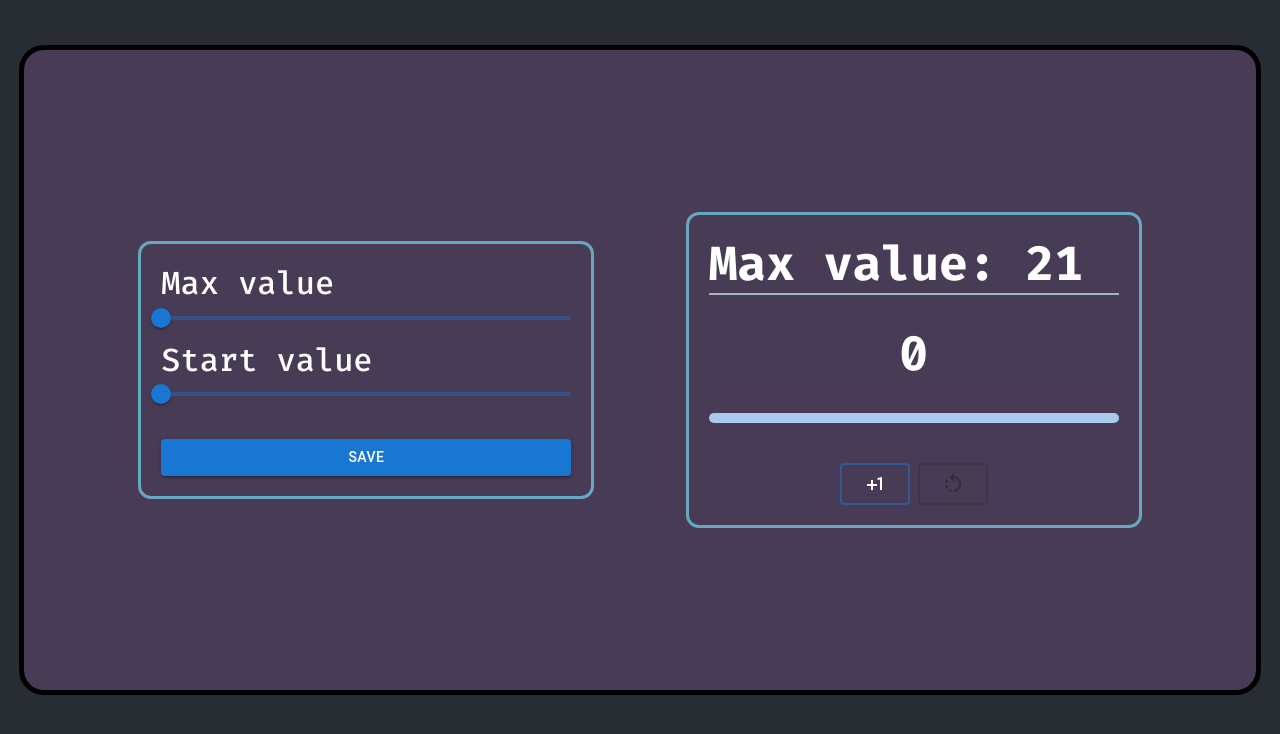
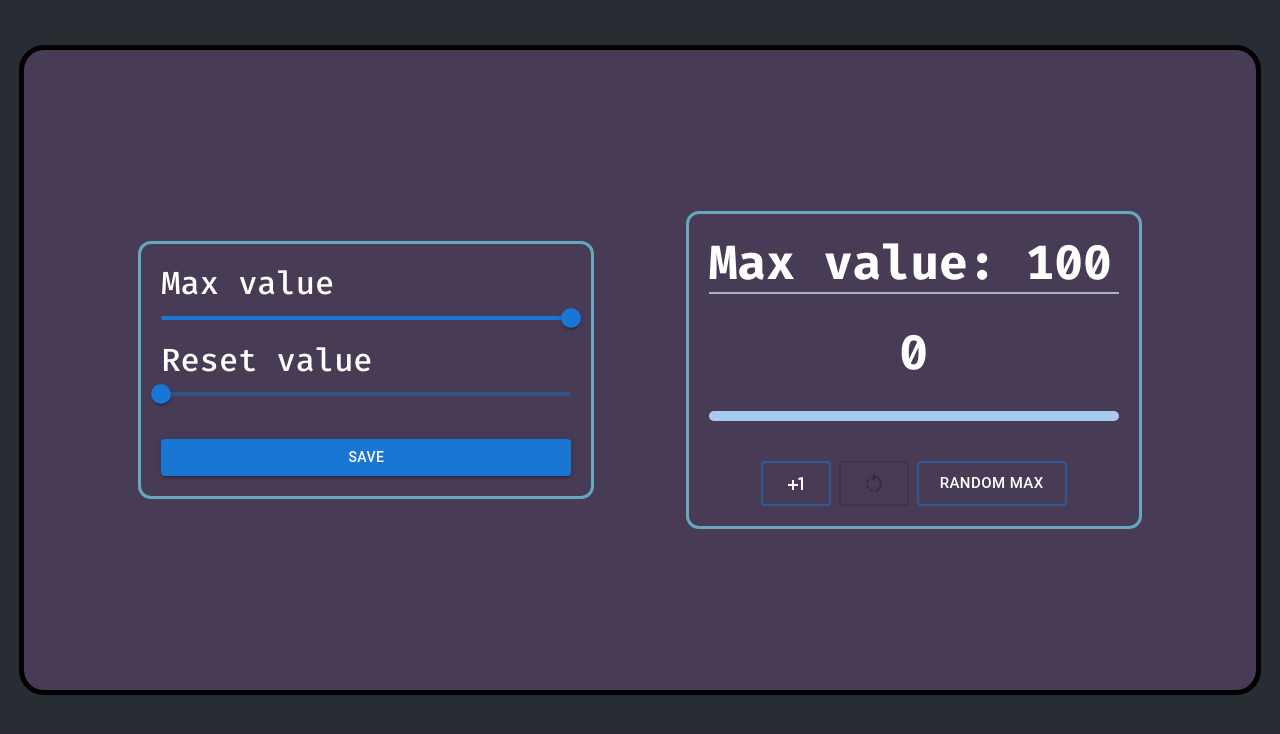
Before and after one commit to yahty01/mini-apps, a React (Create React App) app: page / in a window 1280 px wide. Shown: the top 734 px of the page. Built offline with nearby package versions, Linux system fonts and the light colour scheme.

Commit message:
ref(logic)

```diff
--- a/src/layout/counter/Counter.tsx
+++ b/src/layout/counter/Counter.tsx
@@ -1,5 +1,5 @@
 import * as React from 'react';
-import {useState} from "react";
+import {useRef, useState} from "react";
 import {DisplayCounterValue} from "./DisplayCounterValue";
 import {theme} from "../../styles/theme";
 import Stack from '@mui/material/Stack';
@@ -15,11 +15,13 @@ const generateRandomMaxValue = () => Math.round(Math.random() * 20) + 1;
 
 export const Counter = () => {
 	const [counterValue, setCounterValue] = useState<number>(0);
-	const [maxValue, setMaxValue] = useState<number>(generateRandomMaxValue);
+	const [maxValue, setMaxValue] = useState<number>(100);
+
+	const startValue = useRef<number>(0);
 
 	const OptionsSaved = (max: number, start: number) => {
 		setMaxValue(max)
-		setCounterValue( start)
+		startValue.current = ( start)
 	}
 	const isMaxValue = counterValue >= maxValue
 
@@ -28,7 +30,12 @@ export const Counter = () => {
 		: setCounterValue(counterValue)
 
 	const reset = () => {
-		setCounterValue(0);
+		setCounterValue(startValue.current);
+	}
+
+	const setRandomValue = () => {
+		setMaxValue(generateRandomMaxValue())
+		reset()
 	}
 
 
@@ -37,12 +44,13 @@ export const Counter = () => {
 
 	return (
 		<StyledMainDIv>
-			<CounterOptions OptionsSaved={OptionsSaved}/>
+			<CounterOptions OptionsSaved={OptionsSaved} maxValue={maxValue} startValue={startValue}/>
 			<StyledCounter>
 				<DisplayCounterValue
 					maxValue={maxValue}
 					isMaxValue={isMaxValue}
-					counterValue={counterValue}/>
+					counterValue={counterValue}
+				/>
 				<StyledStack spacing={1} direction="row" justifyContent={"center"}>
 					<StyledButton
 						variant='outlined'
@@ -57,6 +65,11 @@ export const Counter = () => {
 						color={maxValue === counterValue ? "error" : "primary"}
 						size="large"
 					><RotateLeftIcon /></StyledButton>
+					<StyledButton
+						variant='outlined'
+						onClick={setRandomValue}
+						size="large"
+					>Random max</StyledButton>
 				</StyledStack>
 			</StyledCounter>
 		</StyledMainDIv>
--- a/src/layout/counter/counterOptions/CounterOptions.tsx
+++ b/src/layout/counter/counterOptions/CounterOptions.tsx
@@ -5,32 +5,38 @@ import {theme} from "../../../styles/theme";
 import Stack from "@mui/material/Stack";
 import {Slider} from "@mui/material";
 import Button from "@mui/material/Button";
-import {useState} from "react";
+import {MutableRefObject, useEffect, useState} from "react";
 
 type CounterOptionsProps = {
 	OptionsSaved: (max: number, start: number) => void
+	maxValue: number
+	startValue:  MutableRefObject<number>
 };
 
-export const CounterOptions = ({OptionsSaved}: CounterOptionsProps) => {
-	const [maxValue, setMaxValue] = useState<number>(0);
-	const [startValue, setStartValue] = useState<number>(0);
+export const CounterOptions = ({OptionsSaved, maxValue, startValue}: CounterOptionsProps) => {
+	const [maxOptionsValue, setMaxOptionsValue] = useState<number>(0);
+	const [startOptionsValue, setStartOptionsValue] = useState<number>(0);
 
-	const onChangeMaxValueHandler = (_: Event, newValue: number | number[]) => setMaxValue(newValue as number); // _ показывает что параметр намеренно не используется
-	const onChangeStartValueHandler = (_: Event, newValue: number | number[]) => setStartValue(newValue as number);
+	useEffect(()=>{
+		setMaxOptionsValue(maxValue)
+	},[maxValue])
 
-	const onCLickSaveHandler = () => OptionsSaved(maxValue, startValue)
+	const onChangeMaxValueHandler = (_: Event, newValue: number | number[]) => setMaxOptionsValue(newValue as number); // _ показывает что параметр намеренно не используется
+	const onChangeStartValueHandler = (_: Event, newValue: number | number[]) => setStartOptionsValue(newValue as number);
+
+	const onCLickSaveHandler = () => OptionsSaved(maxOptionsValue, startOptionsValue)
 
 	return (
 		<StyledCounterOptions>
 			<Stack>
 				<div>
 					<span>Max value</span>
-					<StyledSlider defaultValue={0} aria-label="Default" valueLabelDisplay="auto" value={maxValue} onChange={onChangeMaxValueHandler}/>
+					<StyledSlider defaultValue={0} aria-label="Default" valueLabelDisplay="auto" value={maxOptionsValue} onChange={onChangeMaxValueHandler}/>
 				</div>
 				<div>
-					<span>Start value</span>
+					<span>Reset value</span>
 					<Stack direction="row" spacing={1}>
-						<StyledSlider defaultValue={0} aria-label="Default" valueLabelDisplay="auto" value={startValue} onChange={onChangeStartValueHandler}/>
+						<StyledSlider defaultValue={0} aria-label="Default" valueLabelDisplay="auto" value={startOptionsValue} onChange={onChangeStartValueHandler}/>
 					</Stack>
 				</div>
 			</Stack>
```
